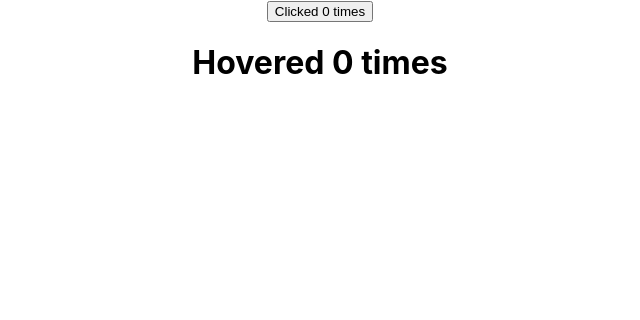
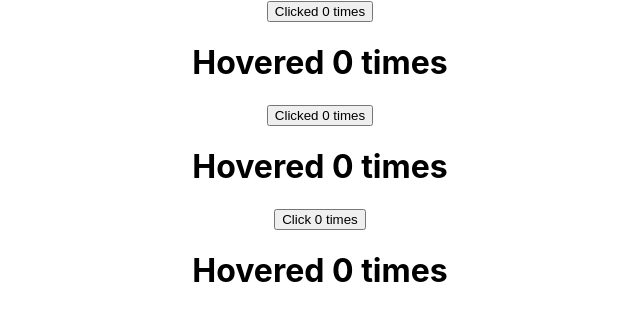
Before and after one commit to mdabdulhalimcse/ReactJS, a React (Create React App) app: page / in a window 1280 px wide. Shown: the top 320 px of the page, without its empty margins (320-960 px from the left). Built offline with nearby package versions, Linux system fonts and the light colour scheme.

Commit message:
React HOC vs Render Props

```diff
--- a/src/App.js
+++ b/src/App.js
@@ -1,10 +1,14 @@
 import './App.css';
-import AppShow from './AppShow';
+import AppShowDublicateWay from './AppShowDublicateWay';
+import AppShowHOC from './AppShowHOC';
+import AppShowRenderProps from './AppShowRenderProps';
 
 function App() {
   return (
     <div className="App">
-    <AppShow />
+    <AppShowHOC />
+    <AppShowDublicateWay />
+    <AppShowRenderProps />
     </div>
   );
 }
--- /dev/null
+++ b/src/AppShowDublicateWay.js
@@ -0,0 +1,11 @@
+import ClickCounter from './components/dublicate-way/ClickCounter'
+import HoverCount from './components/dublicate-way/HoverCount'
+
+export default function AppShowDublicateWay(){
+    return(
+        <div>
+        <ClickCounter />
+        <HoverCount />
+        </div>
+    )
+}
--- a/src/AppShow.js
+++ b/src/AppShowHOC.js
@@ -1,6 +1,6 @@
 import React from 'react';
-import ClickCounter from './components/ClickCounter';
-import HoverCount from './components/HoverCount';
+import ClickCounter from './components/HOC/ClickCounter';
+import HoverCount from './components/HOC/HoverCount';
 
 function AppShow(){
     return(
--- /dev/null
+++ b/src/AppShowRenderProps.js
@@ -0,0 +1,13 @@
+import ClickCounter from "./components/renderProps/ClickCounter"
+import Counter from "./components/renderProps/Counter"
+import HoverCounter from "./components/renderProps/HoverCounter"
+
+export default function AppShowRenderProps(){
+    return(
+        <div>
+            <Counter render={(count, increamentCount) =>  (<ClickCounter count = {count} increamentCount={increamentCount} /> )} />
+
+            <Counter render={(count, increamentCount) =>  (<HoverCounter count = {count} increamentCount={increamentCount} /> )} />
+        </div>
+    )
+}
--- a/src/components/ClickCounter.js
+++ b/src/components/HOC/ClickCounter.js
@@ -1,4 +1,4 @@
-import withCounter from "./HOC/withCounter";
+import withCounter from "./withCounter";
 
 const  ClickCounter = (props) => {
 const {  count, increamentCount } = props;
--- a/src/components/HoverCount.js
+++ b/src/components/HOC/HoverCount.js
@@ -1,4 +1,4 @@
-import withCounter from "../components/HOC/withCounter";
+import withCounter from "./withCounter";
 
 const HoverCount = ({count, increamentCount})=>{
     return(
--- /dev/null
+++ b/src/components/renderProps/ClickCounter.js
@@ -0,0 +1,11 @@
+import React from 'react';
+
+export default class ClickCounter extends React.Component{
+
+      render(){
+        const {count , increamentCount}  = this.props;
+        return(
+            <button type='button' onClick={increamentCount}>Click {count} times  </button>
+        )
+    }
+}
--- /dev/null
+++ b/src/components/renderProps/Counter.js
@@ -0,0 +1,19 @@
+import React from "react";
+
+export default class Counter extends React.Component{
+    state = {
+        count : 0,
+    }
+
+    increamentCount = () => {
+        this.setState((prevState) => ({
+            count : prevState.count + 1,
+        }));
+    }
+
+    render(){
+        const { count } = this.state;
+        const { render } = this.props;
+        return render(count,this.increamentCount );
+    }
+}
--- /dev/null
+++ b/src/components/renderProps/HoverCounter.js
@@ -0,0 +1,5 @@
+export default function HoverCounter({count , increamentCount}){
+    return(
+        <h1 onMouseOver={increamentCount} >Hovered {count} times</h1>
+    )
+}
```
